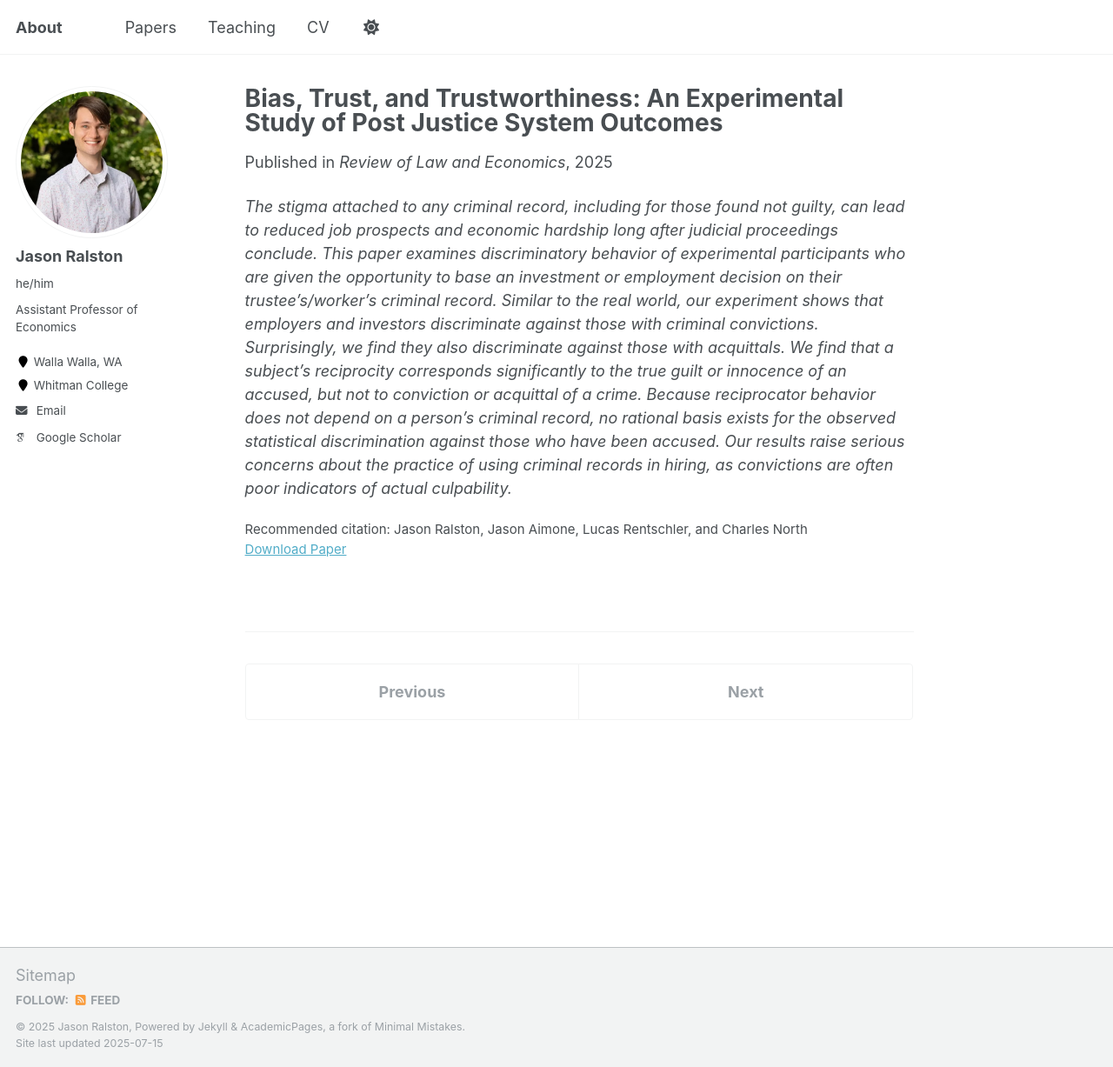
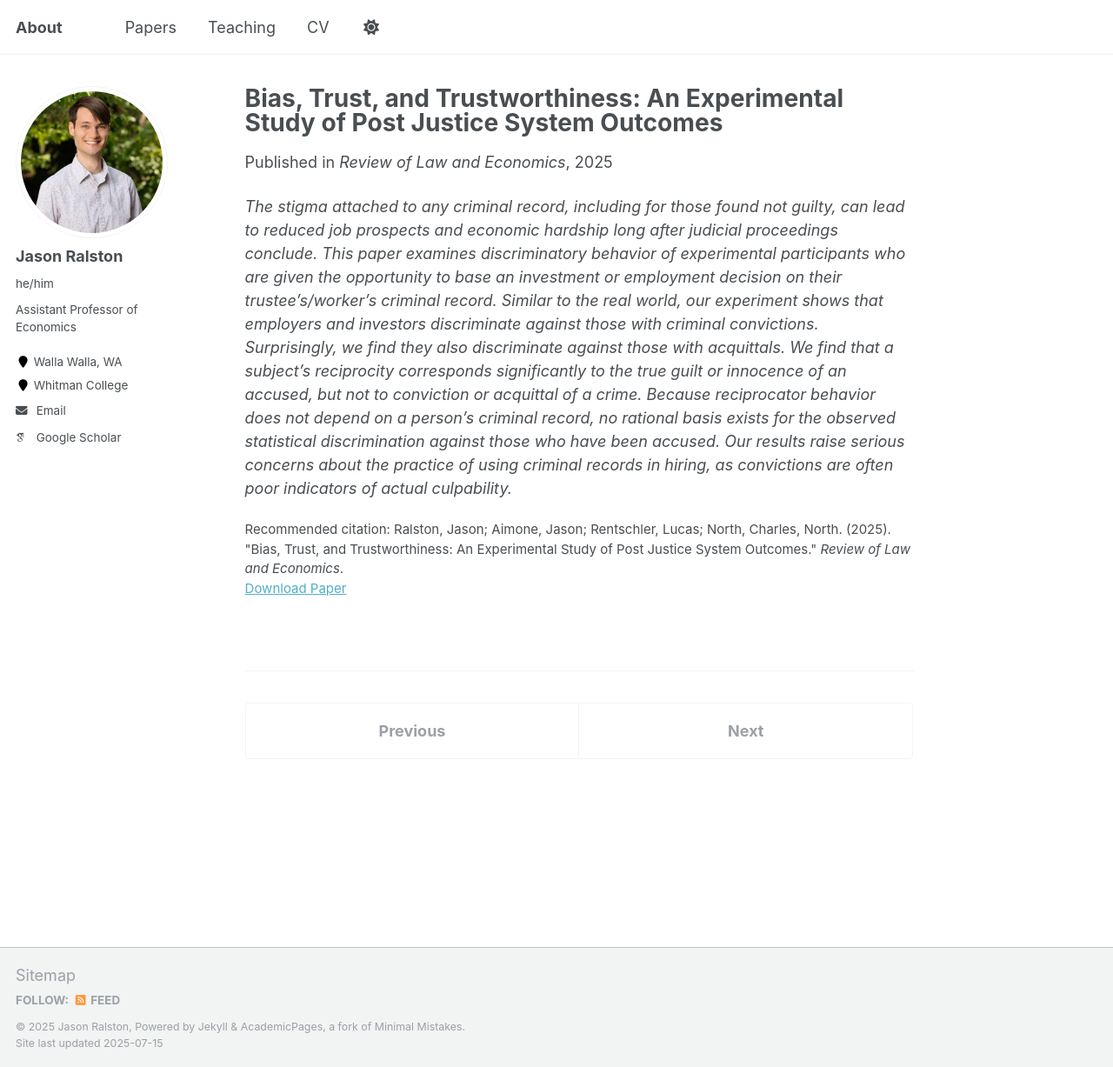
Before and after one commit to jasonralston/jasonralston.github.io, a Jekyll site: the page built from _publications/Trust.md, in a window 1280 px wide and 1227 px high. Shown: the whole window at 87% size. Built offline with Jekyll 4.4.1, drawn with Linux system fonts in a browser that asks for light colours; some web fonts are replaced.

Commit message:
Update Trust.md

```diff
--- a/_publications/Trust.md
+++ b/_publications/Trust.md
@@ -21,6 +21,6 @@ culpability.'
 date: 2025-07-11
 venue: 'Review of Law and Economics'
 paperurl: https://www.degruyterbrill.com/document/doi/10.1515/rle-2024-0053/html
-citation: Jason Ralston, Jason Aimone, Lucas Rentschler, and Charles North
+citation: 'Ralston, Jason; Aimone, Jason; Rentschler, Lucas; North, Charles, North. (2025). &quot;Bias, Trust, and Trustworthiness: An Experimental Study of Post Justice System Outcomes.&quot; <i>Review of Law and Economics</i>.'
 status: published
 ---
```
